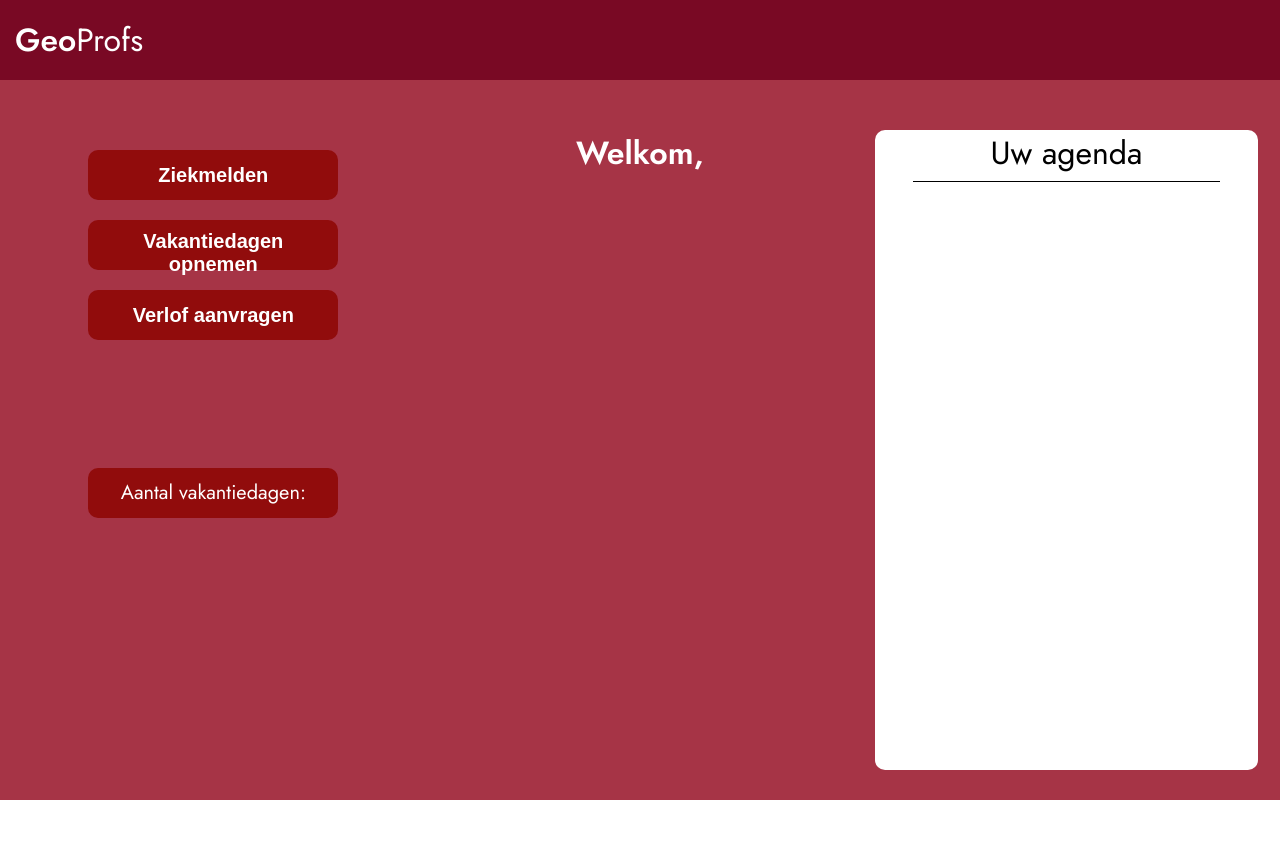
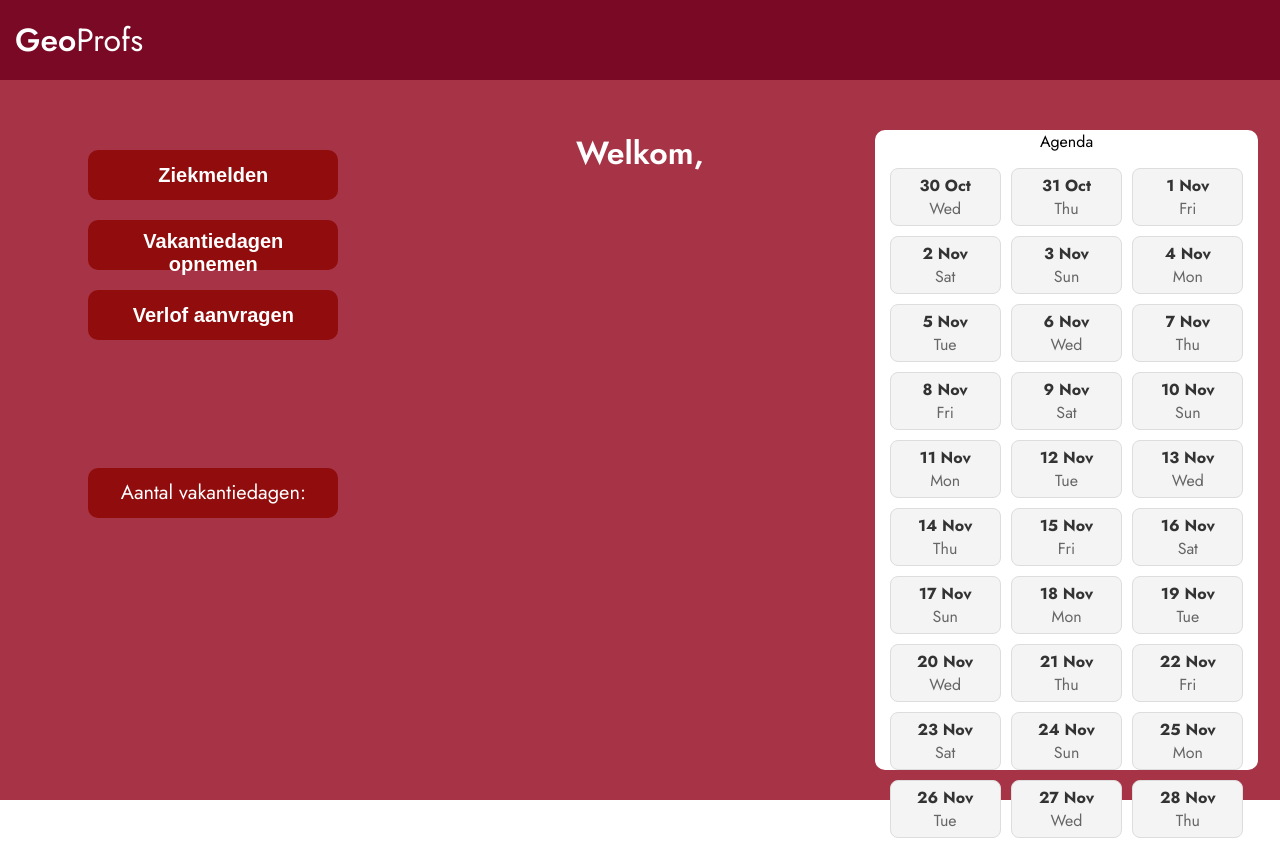
Before and after one commit to BoraEfe/GeoProfs, a React (Vite) app: page / in a window 1280 px wide. Before the commit the page ends 800 px from the top, so only its background shows below. Built offline with nearby package versions, Linux system fonts and the light colour scheme; no server answers; the database is empty; sample sign-in values are in the browser's storage.

Commit message:
Fixen van een onrelevante component van voor deze branch

```diff
--- a/src/App.jsx
+++ b/src/App.jsx
@@ -9,44 +9,32 @@ import VakantieDagen from './Pages/Vakantiedagen/Vakantiedagen'
 import { UserProvider } from './functions/context/User'
 import AddUser from './pages/AddUser/AddUser'
 import ChangeTemporaryPassword from './components/ChangeTemporaryPassword/ChangeTemporaryPassword'
+import { useLocation } from 'react-router-dom';
 
 const App = () => {
+  const location = useLocation();
 
-  if(window.location.pathname === '/' || window.location.pathname === '/ziekmelden' || window.location.pathname === '/verlofaanvraag' || window.location.pathname === '/vakantiedagen'){
+  const showHeader =
+    location.pathname !== '/addUser' &&
+    location.pathname !== '/Login' &&
+    location.pathname !== '/ChangeTemporaryPassword';
+
+  console.log('Huidige locatie:', location.pathname);
+
   return (
-      <>
     <UserProvider>
-         <Header />
+      {showHeader && <Header />}
       <Routes>
         <Route path="/" element={<HomePage />} />
         <Route path="/Login" element={<Login />} />
         <Route path="/ziekmelden" element={<Ziekmelden />} />
         <Route path="/verlofaanvraag" element={<Verlofaanvraag />} />
         <Route path="/vakantiedagen" element={<VakantieDagen />} />
-            <Route path="/AddUser" element={<AddUser/>}/>
-            <Route path="/changeTemporaryPassword" element={<ChangeTemporaryPassword/>}/>
+        <Route path="/AddUser" element={<AddUser />} />
+        <Route path="/changeTemporaryPassword" element={<ChangeTemporaryPassword />} />
       </Routes>
     </UserProvider>
-      </>
-    )
-  } else
-  {
-    return (
-      <>
-        <UserProvider>
-          <Routes>
-            <Route path="/" element={<HomePage />} />
-            <Route path="/Login" element={<Login />} />
-            <Route path="/ziekmelden" element={<Ziekmelden />} />
-            <Route path="/verlofaanvraag" element={<Verlofaanvraag />} />
-            <Route path="/vakantiedagen" element={<VakantieDagen />} />
-            <Route path="/AddUser" element={<AddUser/>}/>
-            <Route path="/changeTemporaryPassword" element={<ChangeTemporaryPassword/>}/>
-          </Routes>
-        </UserProvider>
-      </>
-    )
-  }
-}
+  );
+};
 
-export default App
+export default App;
--- a/src/Components/Agenda/Agenda.css
+++ b/src/Components/Agenda/Agenda.css
@@ -11,13 +11,40 @@
     align-items: center;
     border-radius: 10px;
 
+
+    .calendar-container {
+        width: 100%;
+        display: grid;
+        grid-template-columns: repeat(auto-fit, minmax(100px, 1fr));
+        gap: 10px;
+        padding: 15px;
+        box-sizing: border-box;
+    }
+
+    .day-container {
+        display: flex;
+        flex-direction: column;
+        align-items: center;
+        justify-content: center;
+        padding: 5px;
+        background-color: #f4f4f4;
+        border: 1px solid #ddd;
+        border-radius: 8px;
+        text-align: center;
+    }
+
+    .day-number {
+        font-size: 16px;
+        font-weight: bold;
+        color: #333;
+    }
+
+    .day-name {
+        font-size: 16px;
+        color: #666;
+    }
+
     h1{
         color: black;
     }
-    .line{
-        width: 80%;
-        height:1px;
-        background-color: black;
-        margin-top:5px;
-    }
 }
--- a/src/Components/Agenda/Agenda.jsx
+++ b/src/Components/Agenda/Agenda.jsx
@@ -1,11 +1,37 @@
 import './Agenda.css';
 
 const Agenda = () => {
+
+    let days = [];
+
+    function getIncomingDays(){
+        for(let i = 0; i < 30; i++){
+            let date = new Date();
+            date.setDate(date.getDate() + i);
+            days.push(date);
+        }
+        return days;
+    }
+    function getIncomingLeave(){
+        let Leave = [];
+    }
+
     return(
-
         <div className='agenda-container'>
-            <h1>Uw agenda</h1>
-            <div className='line'>
+            Agenda
+            <div className='calendar-container'>
+            {getIncomingDays().map((day, index) => (
+            <div className='day-container'>
+                <div key={index} className='day'>
+                    <div className='day-number'>
+                         {`${day.getDate()} ${day.toLocaleString('default', {month: 'short'})} `}
+                    </div>
+                    <div className='day-name'>
+                        {day.toLocaleString('default', { weekday: 'short' })}
+                    </div>
+                </div>
+            </div>
+            ))}
             </div>
         </div>
     )
--- a/src/Components/ChangeTemporaryPassword/ChangeTemporaryPassword.jsx
+++ b/src/Components/ChangeTemporaryPassword/ChangeTemporaryPassword.jsx
@@ -3,12 +3,14 @@ import { useState } from 'react';
 import { addDoc, doc, updateDoc } from 'firebase/firestore';
 import {db} from '../../firebase'
 import { hashPasswordWithSalt } from '../../functions/HashPassword/HashPassword';
+import { useNavigate } from 'react-router-dom';
 
 const ChangeTemporaryPassword = () => {
     const [newPassword, setNewPassword] = useState('');
     const [error, setError] = useState('');
     const [success, setSuccess] = useState('');
     const [passwordsMatch, setPasswordsMatch] = useState(false);
+    const navigate = useNavigate();
 
     const userUUID = sessionStorage.getItem('uuid');
 
@@ -31,10 +33,9 @@ const ChangeTemporaryPassword = () => {
                 wachtwoord: hashedPassword,
                 tijdelijkWachtwoord: null,
             });
-
             setSuccess('Wachtwoord succesvol gewijzigd!');
             setError('');
-            window.location.href = '/Login';
+            navigate ('/Login');
         }
 
         catch(error){
```
Also changed, not shown: 2 other files (tests, documents, lock files or other folders). Lines whose indentation alone changed are shown as unchanged.
